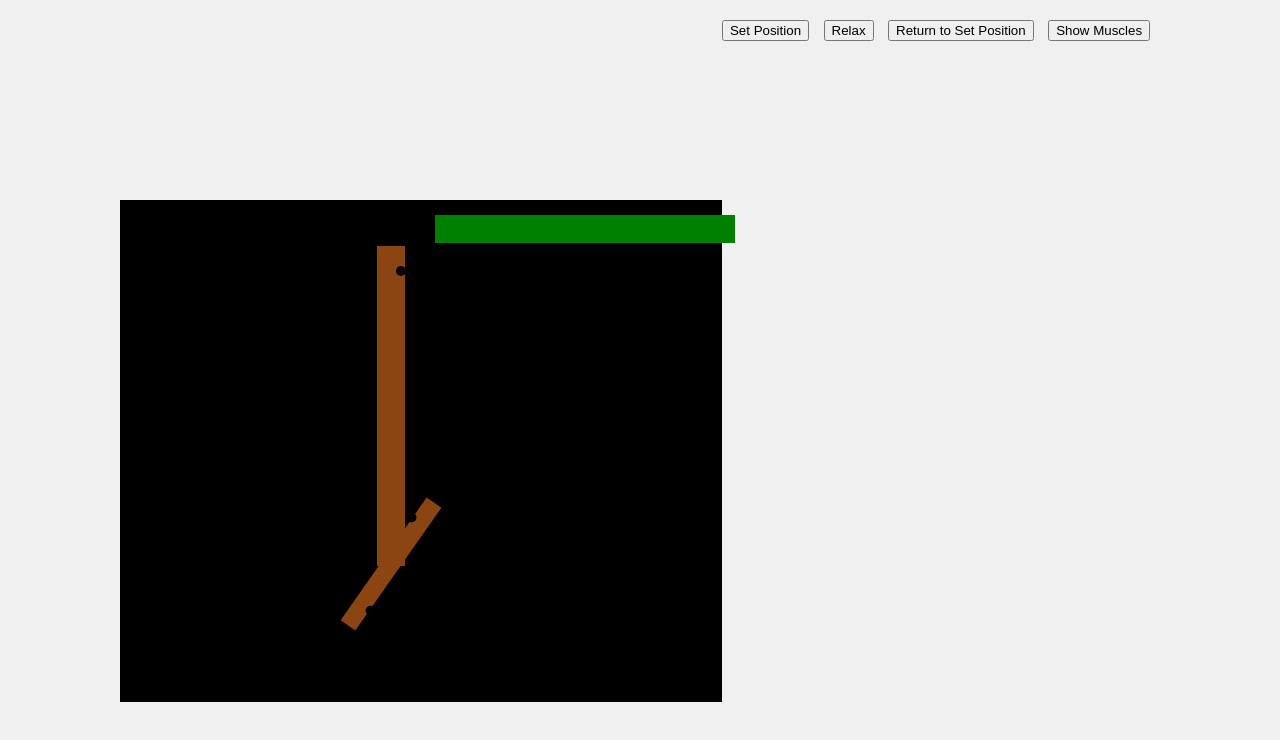
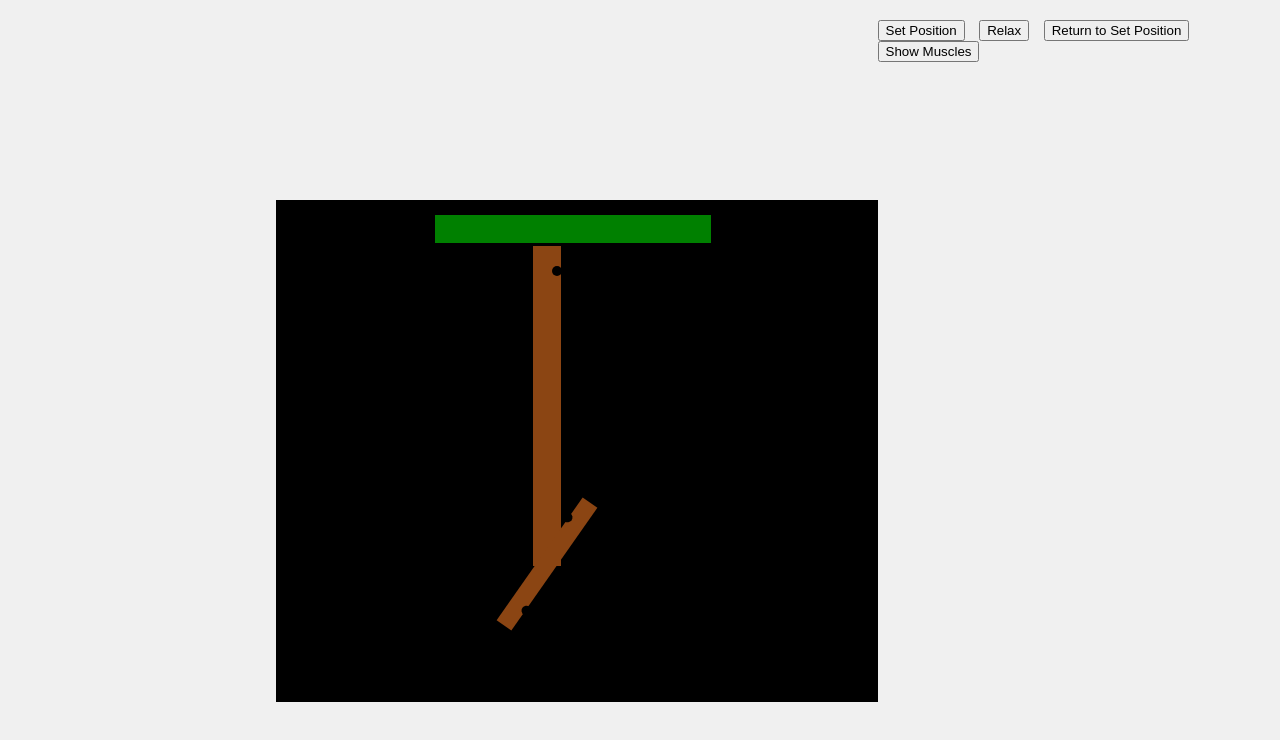
Before and after one commit to ShayanZameer/wooden-board-game, a plain HTML site: page index.html in a window 1280 px wide. Drawn offline with Linux system fonts and the light colour scheme.

Commit message:
changes pushed

```diff
--- a/style.css
+++ b/style.css
@@ -16,7 +16,7 @@ body {
 }
 
 .support {
-    position: absolute;
+    position: relative;
     top: 215px; /* Adjust based on the desired position */
     left: 435px; /* Adjust based on the desired position */
     width: 300px;
```
Also changed, not shown: script.js (+0 -52 lines).
